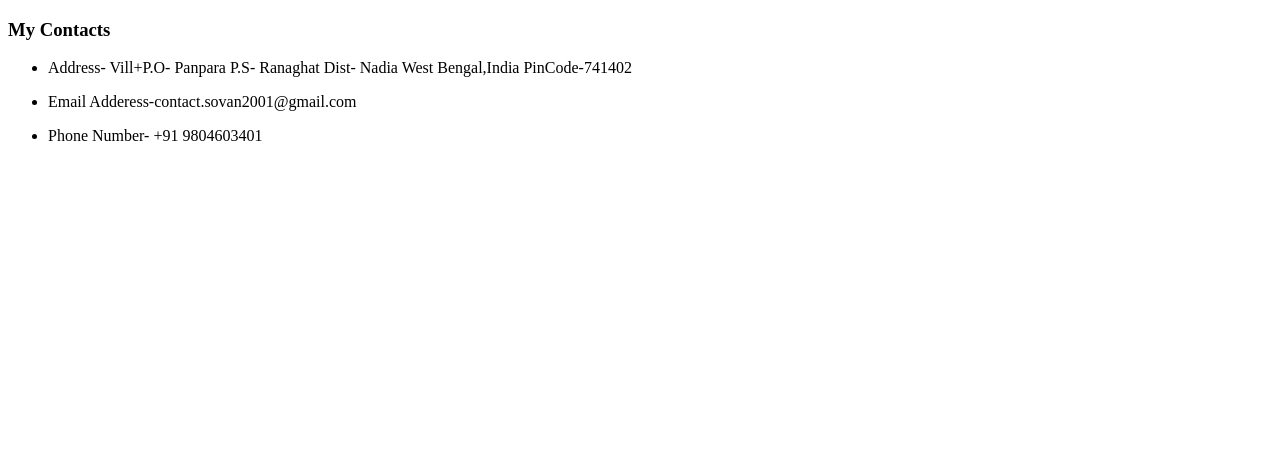
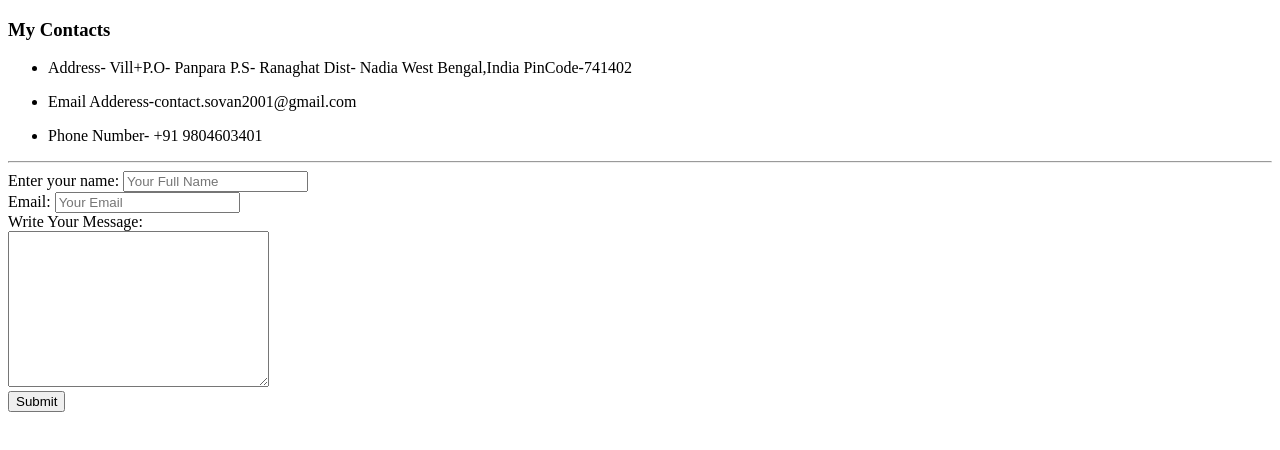
Before and after one commit to sovan2001/cv, a plain HTML site: page contact.html in a window 1280 px wide. Drawn offline with Linux system fonts and the light colour scheme.

Commit message:
Added Form

```diff
--- a/contact.html
+++ b/contact.html
@@ -13,5 +13,15 @@
         </li><li><p>Email Adderess-contact.sovan2001@gmail.com</p>
         </li><li><p>Phone Number- +91 9804603401</p></li>
     </ul>
+    <hr>
+    <form action="mailto:contact.sovan2001@gmail.com" method="post" enctype="text/plain">
+        <label for="">Enter your name: </label>
+        <input type="text" pattern="^[A-Za-z]+$" placeholder="Your Full Name" name="Name"><br>
+        <label for="">Email:</label>
+        <input type="email" placeholder="Your Email" name="Email"><br>
+        <label for="">Write Your Message:</label><br>
+        <textarea name="Message" id="" cols="30" rows="10"></textarea><br>
+        <input type="submit" name="" id="">
+    </form>
 </body>
 </html>
```
